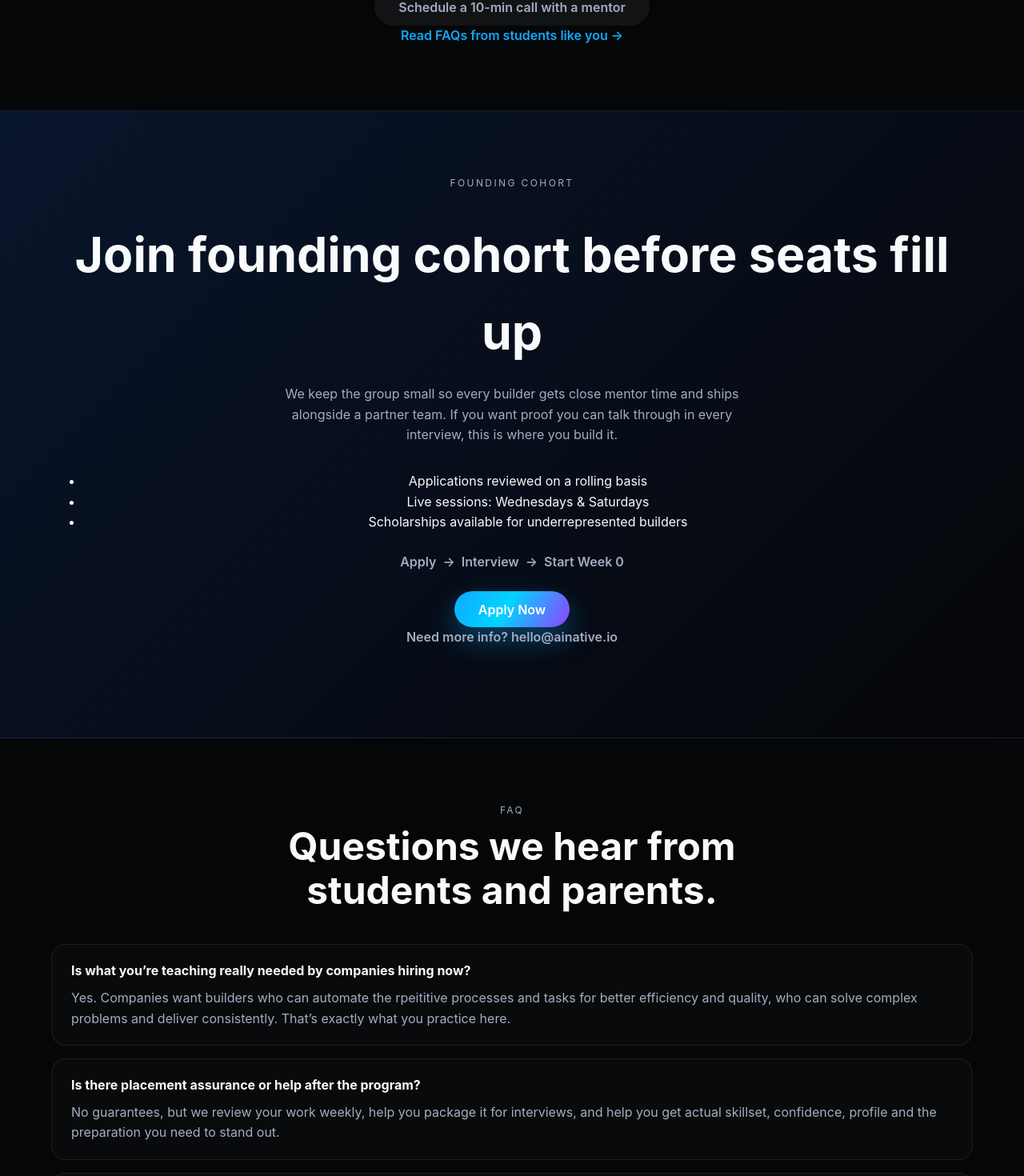
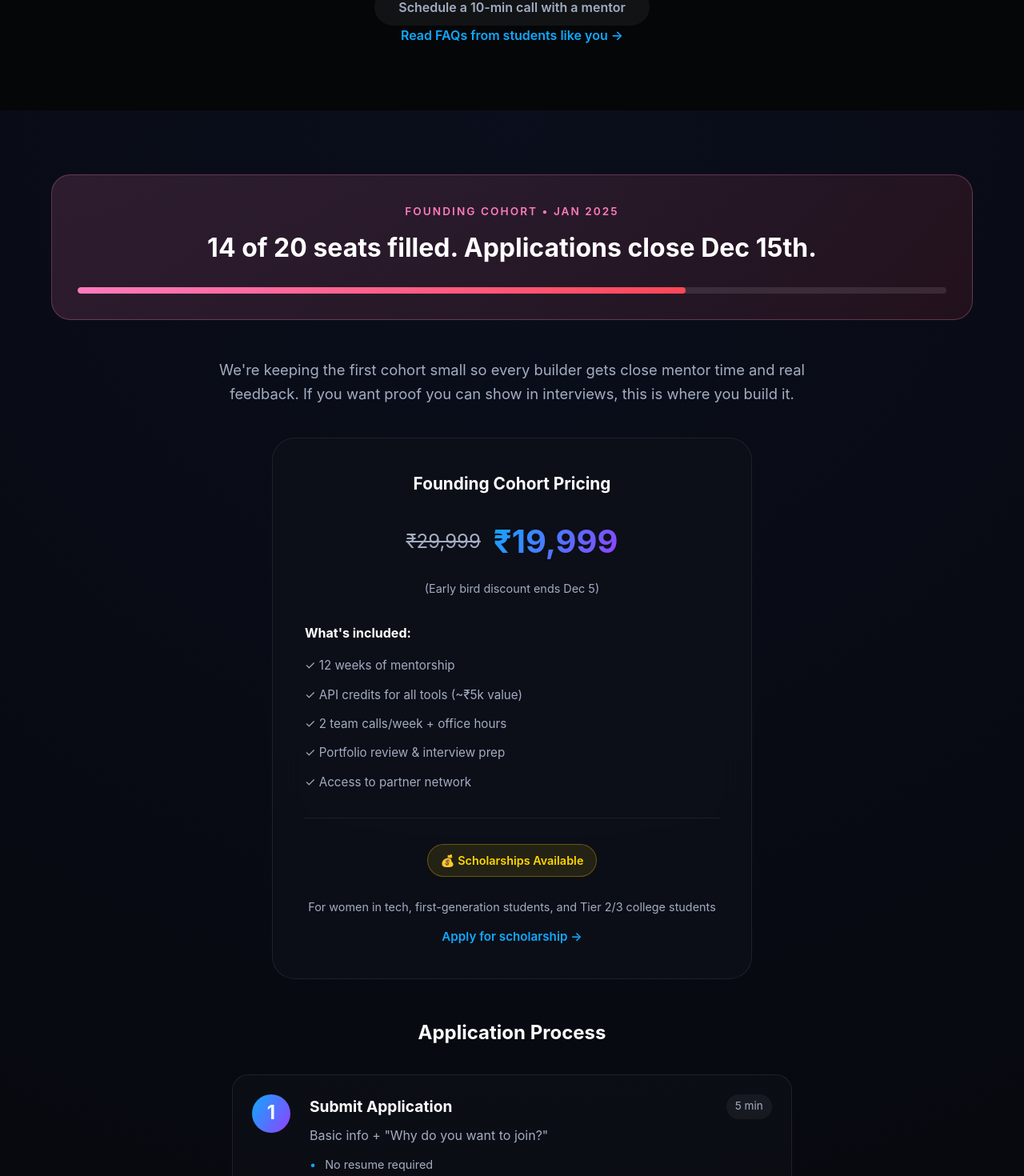
Before and after one commit to kagrawal29/ai-native-internship-next, a Next.js app: page / in a window 1280 px wide. Shown: the part 10527-11997 px from the top of the page at 80% size. Built offline with nearby package versions, Linux system fonts and the light colour scheme.

Commit message:
feat: redesign apply section with urgency and pricing

```diff
--- a/app/components/ApplySection.tsx
+++ b/app/components/ApplySection.tsx
@@ -1,29 +1,123 @@
+"use client";
+
+import { motion } from "framer-motion";
+
+const applicationSteps = [
+  {
+    step: "1",
+    title: "Submit Application",
+    duration: "5 min",
+    description: "Basic info + \"Why do you want to join?\"",
+    details: ["No resume required", "Response within 48 hours"],
+  },
+  {
+    step: "2",
+    title: "Intro Call",
+    duration: "15 min",
+    description: "Meet a mentor",
+    details: ["Discuss your goals", "See if it's a fit (both ways)"],
+  },
+  {
+    step: "3",
+    title: "Start Week 0",
+    duration: "Jan 6, 2025",
+    description: "Meet your squad",
+    details: ["Set up tools", "Ship your first demo by Jan 10"],
+  },
+];
+
 export function ApplySection() {
   return (
-    <section className="section final-cta" id="apply">
+    <section className="section apply-section" id="apply">
       <div className="container">
-        <p className="eyebrow">Founding cohort</p>
-        <h2>Join founding cohort before seats fill up</h2>
-        <p>
-          We keep the group small so every builder gets close mentor time and ships alongside a partner team. If you want proof you can talk
-          through in every interview, this is where you build it.
-        </p>
-        <ul>
-          <li>Applications reviewed on a rolling basis</li>
-          <li>Live sessions: Wednesdays &amp; Saturdays</li>
-          <li>Scholarships available for underrepresented builders</li>
-        </ul>
-        <div className="process-steps">
-          <span>Apply</span>
-          <span>→</span>
-          <span>Interview</span>
-          <span>→</span>
-          <span>Start Week 0</span>
+        <div className="urgency-banner">
+          <div className="urgency-content">
+            <span className="urgency-label">Founding Cohort • Jan 2025</span>
+            <h2 className="urgency-title">14 of 20 seats filled. Applications close Dec 15th.</h2>
+          </div>
+          <div className="urgency-bar">
+            <div className="urgency-fill" style={{ width: "70%" }}></div>
+          </div>
         </div>
-        <a className="btn btn-primary" href="mailto:hello@ainative.io">
-          Apply Now
-        </a>
-        <p className="section-cta">Need more info? hello@ainative.io</p>
+
+        <div className="section-heading">
+          <p className="lead">
+            We&apos;re keeping the first cohort small so every builder gets close mentor time and real feedback. If you want proof you can
+            show in interviews, this is where you build it.
+          </p>
+        </div>
+
+        <div className="pricing-card">
+          <div className="pricing-header">
+            <h3>Founding Cohort Pricing</h3>
+          </div>
+          <div className="pricing-amount">
+            <span className="price-original">₹29,999</span>
+            <span className="price-current">₹19,999</span>
+          </div>
+          <p className="pricing-note">(Early bird discount ends Dec 5)</p>
+
+          <div className="pricing-includes">
+            <h4>What&apos;s included:</h4>
+            <ul>
+              <li>✓ 12 weeks of mentorship</li>
+              <li>✓ API credits for all tools (~₹5k value)</li>
+              <li>✓ 2 team calls/week + office hours</li>
+              <li>✓ Portfolio review & interview prep</li>
+              <li>✓ Access to partner network</li>
+            </ul>
+          </div>
+
+          <div className="scholarship-section">
+            <div className="scholarship-badge">💰 Scholarships Available</div>
+            <p className="scholarship-text">For women in tech, first-generation students, and Tier 2/3 college students</p>
+            <a href="mailto:hello@ainative.io?subject=Scholarship Application" className="scholarship-link">
+              Apply for scholarship →
+            </a>
+          </div>
+        </div>
+
+        <div className="application-process">
+          <h3 className="process-title">Application Process</h3>
+          <div className="application-stepper">
+            {applicationSteps.map((step, index) => (
+              <motion.div
+                key={index}
+                className="step-card"
+                initial={{ opacity: 0, x: -20 }}
+                whileInView={{ opacity: 1, x: 0 }}
+                viewport={{ once: true }}
+                transition={{ duration: 0.4, delay: index * 0.1 }}
+              >
+                <div className="step-number">{step.step}</div>
+                <div className="step-content">
+                  <div className="step-header">
+                    <h4>{step.title}</h4>
+                    <span className="step-duration">{step.duration}</span>
+                  </div>
+                  <p className="step-description">{step.description}</p>
+                  <ul className="step-details">
+                    {step.details.map((detail, i) => (
+                      <li key={i}>{detail}</li>
+                    ))}
+                  </ul>
+                </div>
+              </motion.div>
+            ))}
+          </div>
+        </div>
+
+        <div className="cta-buttons">
+          <a className="btn btn-primary btn-large" href="mailto:hello@ainative.io?subject=Application for Founding Cohort">
+            Apply for Founding Cohort
+          </a>
+          <div className="cta-secondary">
+            <p>Questions? Email hello@ainative.io or</p>
+            <a href="https://wa.me/1234567890" className="whatsapp-link">
+              💬 Quick questions? WhatsApp us
+            </a>
+          </div>
+        </div>
       </div>
     </section>
   );
--- a/app/styles.css
+++ b/app/styles.css
@@ -1558,3 +1558,289 @@ img {
   color: var(--text-muted);
   opacity: 0.8;
 }
+
+/* Apply Section Redesign */
+.apply-section {
+  background: radial-gradient(circle at top, rgba(26, 40, 88, 0.25), rgba(5, 6, 8, 0));
+}
+
+.urgency-banner {
+  background: linear-gradient(140deg, rgba(255, 122, 189, 0.15), rgba(255, 71, 87, 0.1));
+  border: 1px solid rgba(255, 122, 189, 0.3);
+  border-radius: 24px;
+  padding: 2rem;
+  margin-bottom: 3rem;
+}
+
+.urgency-content {
+  text-align: center;
+  margin-bottom: 1.5rem;
+}
+
+.urgency-label {
+  font-size: 0.85rem;
+  text-transform: uppercase;
+  letter-spacing: 0.15em;
+  color: #ff7abd;
+  font-weight: 600;
+}
+
+.urgency-title {
+  font-size: clamp(1.5rem, 3vw, 2rem);
+  margin: 0.5rem 0 0;
+  color: #fff;
+}
+
+.urgency-bar {
+  height: 8px;
+  background: rgba(255, 255, 255, 0.1);
+  border-radius: 999px;
+  overflow: hidden;
+}
+
+.urgency-fill {
+  height: 100%;
+  background: linear-gradient(90deg, #ff7abd, #ff4757);
+  border-radius: 999px;
+  animation: pulse-fill 2s ease-in-out infinite;
+}
+
+.pricing-card {
+  max-width: 600px;
+  margin: 0 auto 3rem;
+  background: rgba(14, 16, 25, 0.85);
+  border: 1px solid rgba(255, 255, 255, 0.08);
+  border-radius: 28px;
+  padding: 2.5rem;
+  backdrop-filter: blur(18px);
+}
+
+.pricing-header h3 {
+  font-size: 1.3rem;
+  margin: 0 0 1.5rem;
+  text-align: center;
+  color: #fff;
+}
+
+.pricing-amount {
+  display: flex;
+  align-items: center;
+  justify-content: center;
+  gap: 1rem;
+  margin-bottom: 0.5rem;
+}
+
+.price-original {
+  font-size: 1.5rem;
+  color: var(--text-muted);
+  text-decoration: line-through;
+}
+
+.price-current {
+  font-size: 2.5rem;
+  font-weight: 700;
+  background: var(--gradient);
+  -webkit-background-clip: text;
+  -webkit-text-fill-color: transparent;
+}
+
+.pricing-note {
+  text-align: center;
+  font-size: 0.9rem;
+  color: var(--text-muted);
+  margin-bottom: 2rem;
+}
+
+.pricing-includes {
+  margin-bottom: 2rem;
+  padding-bottom: 2rem;
+  border-bottom: 1px solid rgba(255, 255, 255, 0.08);
+}
+
+.pricing-includes h4 {
+  font-size: 1rem;
+  margin: 0 0 1rem;
+  color: #fff;
+}
+
+.pricing-includes ul {
+  list-style: none;
+  padding: 0;
+  margin: 0;
+  display: grid;
+  gap: 0.75rem;
+}
+
+.pricing-includes li {
+  color: var(--text-muted);
+  font-size: 0.95rem;
+}
+
+.scholarship-section {
+  text-align: center;
+}
+
+.scholarship-badge {
+  display: inline-block;
+  background: rgba(255, 215, 0, 0.1);
+  border: 1px solid rgba(255, 215, 0, 0.3);
+  color: #ffd700;
+  padding: 0.5rem 1rem;
+  border-radius: 999px;
+  font-size: 0.9rem;
+  font-weight: 600;
+  margin-bottom: 0.75rem;
+}
+
+.scholarship-text {
+  font-size: 0.9rem;
+  color: var(--text-muted);
+  margin-bottom: 0.75rem;
+}
+
+.scholarship-link {
+  color: var(--primary);
+  font-weight: 600;
+  font-size: 0.95rem;
+}
+
+.application-process {
+  margin-bottom: 3rem;
+}
+
+.process-title {
+  font-size: 1.5rem;
+  text-align: center;
+  margin: 0 0 2rem;
+  color: #fff;
+}
+
+.application-stepper {
+  display: grid;
+  gap: 1.5rem;
+  max-width: 700px;
+  margin: 0 auto;
+}
+
+.step-card {
+  display: flex;
+  gap: 1.5rem;
+  background: rgba(255, 255, 255, 0.02);
+  border: 1px solid rgba(255, 255, 255, 0.08);
+  border-radius: 20px;
+  padding: 1.5rem;
+  transition: all 0.3s ease;
+}
+
+.step-card:hover {
+  border-color: rgba(15, 169, 255, 0.3);
+  transform: translateX(4px);
+}
+
+.step-number {
+  width: 48px;
+  height: 48px;
+  border-radius: 50%;
+  background: var(--gradient);
+  display: grid;
+  place-items: center;
+  font-size: 1.5rem;
+  font-weight: 700;
+  flex-shrink: 0;
+}
+
+.step-content {
+  flex: 1;
+}
+
+.step-header {
+  display: flex;
+  align-items: center;
+  justify-content: space-between;
+  margin-bottom: 0.5rem;
+}
+
+.step-header h4 {
+  font-size: 1.2rem;
+  margin: 0;
+  color: #fff;
+}
+
+.step-duration {
+  font-size: 0.85rem;
+  color: var(--text-muted);
+  background: rgba(255, 255, 255, 0.05);
+  padding: 0.3rem 0.7rem;
+  border-radius: 999px;
+}
+
+.step-description {
+  color: var(--text-muted);
+  margin: 0 0 0.75rem;
+}
+
+.step-details {
+  list-style: none;
+  padding: 0;
+  margin: 0;
+  display: grid;
+  gap: 0.4rem;
+}
+
+.step-details li {
+  font-size: 0.9rem;
+  color: var(--text-muted);
+  padding-left: 1.2rem;
+  position: relative;
+}
+
+.step-details li::before {
+  content: "•";
+  position: absolute;
+  left: 0;
+  color: var(--primary);
+}
+
+.cta-buttons {
+  text-align: center;
+}
+
+.btn-large {
+  font-size: 1.1rem;
+  padding: 1.2rem 2.5rem;
+  margin-bottom: 1.5rem;
+}
+
+.cta-secondary {
+  margin-top: 1rem;
+}
+
+.cta-secondary p {
+  margin: 0 0 0.5rem;
+  color: var(--text-muted);
+  font-size: 0.95rem;
+}
+
+.whatsapp-link {
+  color: #25D366;
+  font-weight: 600;
+  font-size: 0.95rem;
+}
+
+@media (max-width: 768px) {
+  .pricing-amount {
+    flex-direction: column;
+    gap: 0.5rem;
+  }
+
+  .step-card {
+    flex-direction: column;
+    gap: 1rem;
+  }
+
+  .step-header {
+    flex-direction: column;
+    align-items: flex-start;
+    gap: 0.5rem;
+  }
+}
```
